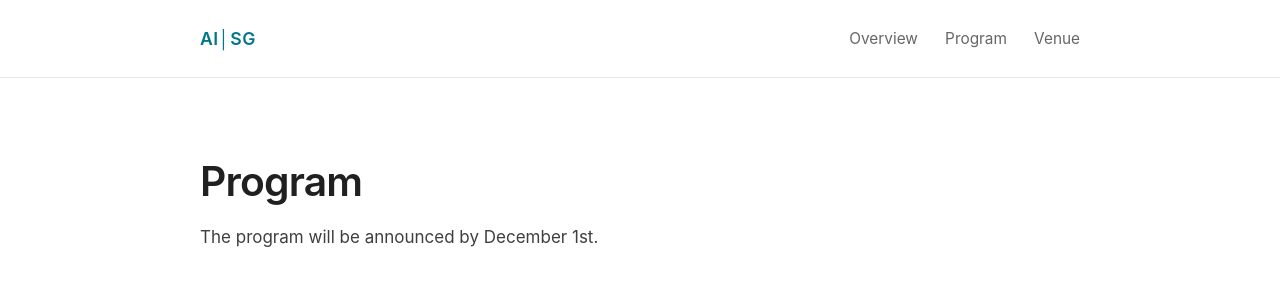
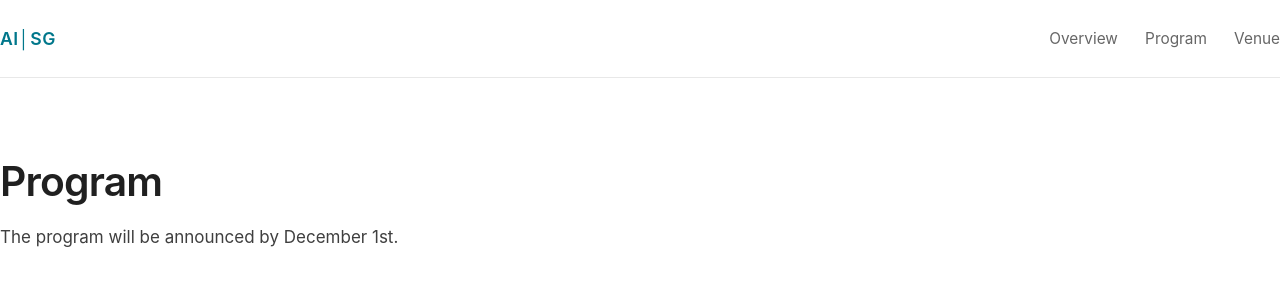
Before and after one commit to ai-society-governance/ai-society-governance.github.io, a Jekyll site: the page built from program.md, in a window 1280 px wide. Shown: the top 300 px of the page. Built offline with Jekyll 4.4.1, drawn with Linux system fonts in a browser that asks for light colours.

Commit message:
Update style.css

```diff
--- a/assets/css/style.css
+++ b/assets/css/style.css
@@ -72,10 +72,6 @@ h3 {
   .financial-logos {
     flex-wrap: wrap;
   }
-}
-.container {
-  width: min(90%, var(--max-width));
-  margin: 0 auto;
 }
 
 .site-header {
```
